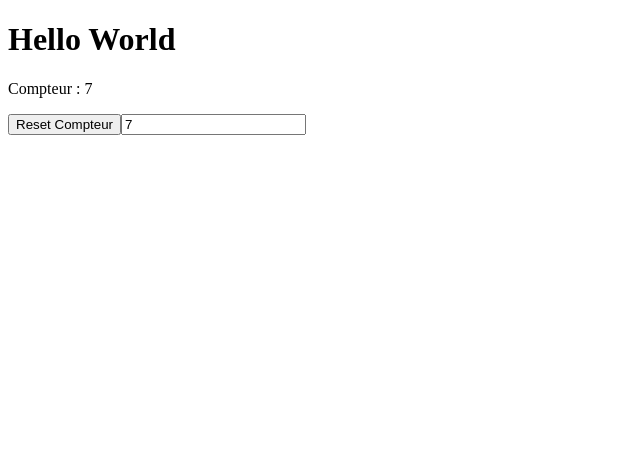
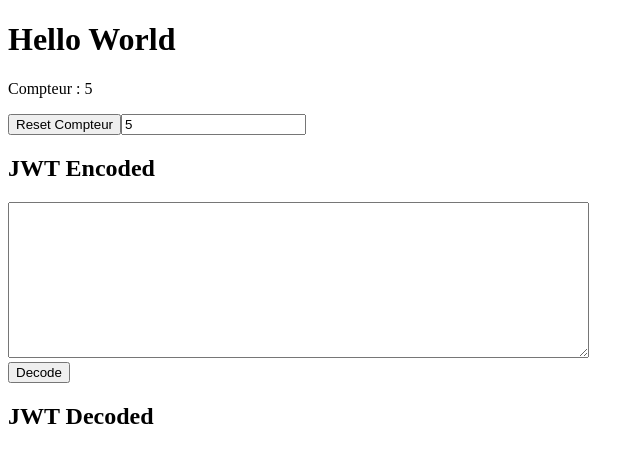
Before and after one commit to MrCookie78/VueJsProject, a Vue app: page / in a window 1280 px wide. Shown: the top 462 px of the page, without its empty margins (0-644 px from the left). Built offline with nearby package versions, Linux system fonts and the light colour scheme.

Commit message:
Exercice 3 - Decode un JsonWebToken

```diff
--- a/package.json
+++ b/package.json
@@ -11,6 +11,7 @@
     "lint": "eslint . --ext .vue,.js,.jsx,.cjs,.mjs --fix --ignore-path .gitignore"
   },
   "dependencies": {
+    "jose": "^4.8.1",
     "vue": "^3.2.36"
   },
   "devDependencies": {
--- a/src/App.vue
+++ b/src/App.vue
@@ -1,9 +1,11 @@
 <script setup>
-import Compteur from "@/components/Compteur.vue";
+import CompteurTime from "@/components/CompteurTime.vue";
+import JwtDecode from "./components/JwtDecode.vue";
 </script>
 <template>
   <h1>Hello World</h1>
-  <Compteur />
+  <CompteurTime />
+  <JwtDecode />
 </template>
 
 <style></style>
--- a/src/components/Compteur.vue
+++ b/src/components/CompteurTime.vue
@@ -7,7 +7,7 @@ setInterval(() => {
   compteur.value++;
 }, 1000);
 
-function ResetCompteur(){
+function ResetCompteur() {
   compteur.value = 0;
 }
 </script>
--- /dev/null
+++ b/src/components/JwtDecode.vue
@@ -0,0 +1,25 @@
+<script setup>
+import { ref } from "vue";
+import * as jose from "jose";
+
+const jwt_encoded = ref("");
+const claim = ref();
+
+function Decode() {
+  claim.value = jose.decodeJwt(jwt_encoded.value);
+}
+</script>
+
+<template>
+  <div>
+    <h2>JWT Encoded</h2>
+    <textarea name="jwt" cols="70" rows="10" v-model="jwt_encoded"></textarea>
+    <br />
+    <input type="button" @click="Decode()" value="Decode" />
+  </div>
+
+  <div>
+    <h2>JWT Decoded</h2>
+    {{ claim }}
+  </div>
+</template>
```
Also changed, not shown: 1 other file (tests, documents, lock files or other folders).
